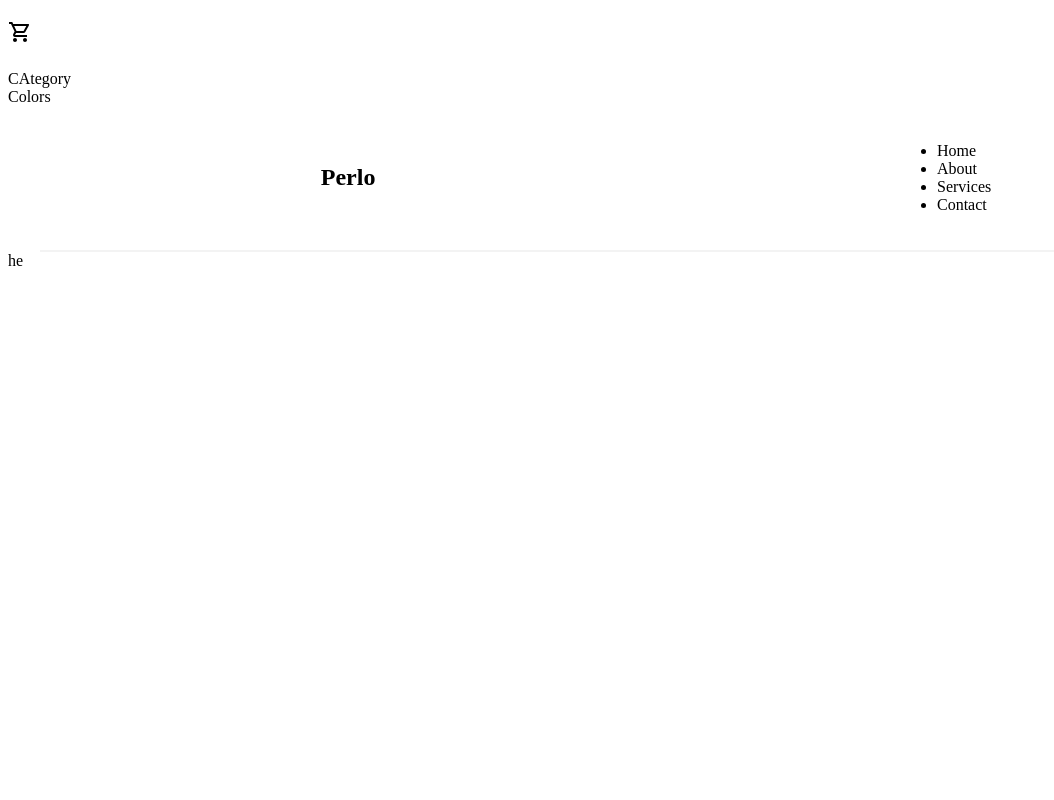
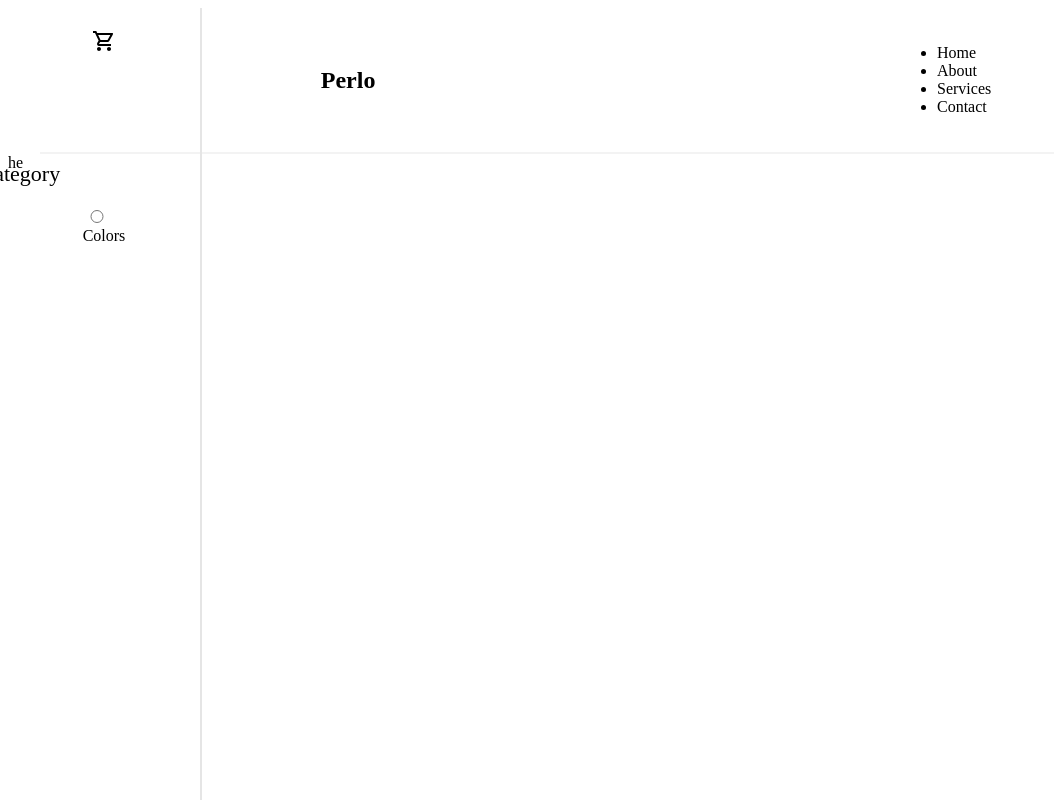
Before and after one commit to Ramiferjanii/REACT-PROJECT-BEEGINNER, a React (Vite) app in the folder 10. E-commerce/: page / in a window 1280 px wide. Shown: the whole page, without its empty margins (0-1054 px from the left). Built offline with nearby package versions, Linux system fonts and the light colour scheme.

Commit message:
Add files via upload

```diff
--- a/10. E-commerce/src/Sidebar/Category/Category.jsx
+++ b/10. E-commerce/src/Sidebar/Category/Category.jsx
@@ -4,9 +4,16 @@ import './Category.css'
 
 function Category() {
   return (
-    <div>
-      CAtegory
-    </div>
+
+    <div>    <h2 className='sidebar-title' > Category </h2>
+
+      <div> <label className="sidebar-label-container">
+        <input type="radio" name='test' />
+        <span className="checkmark"></span>
+        </label> </div>
+</div>
+
+
   )
 }
 
--- a/10. E-commerce/src/Sidebar/Sidebar.css
+++ b/10. E-commerce/src/Sidebar/Sidebar.css
@@ -0,0 +1,29 @@
+.sidebar-title {
+    font-size: 22px;
+    font-weight: normal;
+    margin-bottom: 20px;
+}
+
+
+.sidebar{
+    width: 15%;
+    position: fixed;
+    height: 100%;
+    border-right: 2px solid #e5E5E5;
+    z-index: 3 ;
+    display: flex;
+    flex-direction: column;
+    align-items: center;
+}
+
+
+.logo-container {
+    margin-bottom: 4rem;
+
+
+}
+
+
+.logo-container h1 {
+    margin-top: 1.3rem;
+}
```
